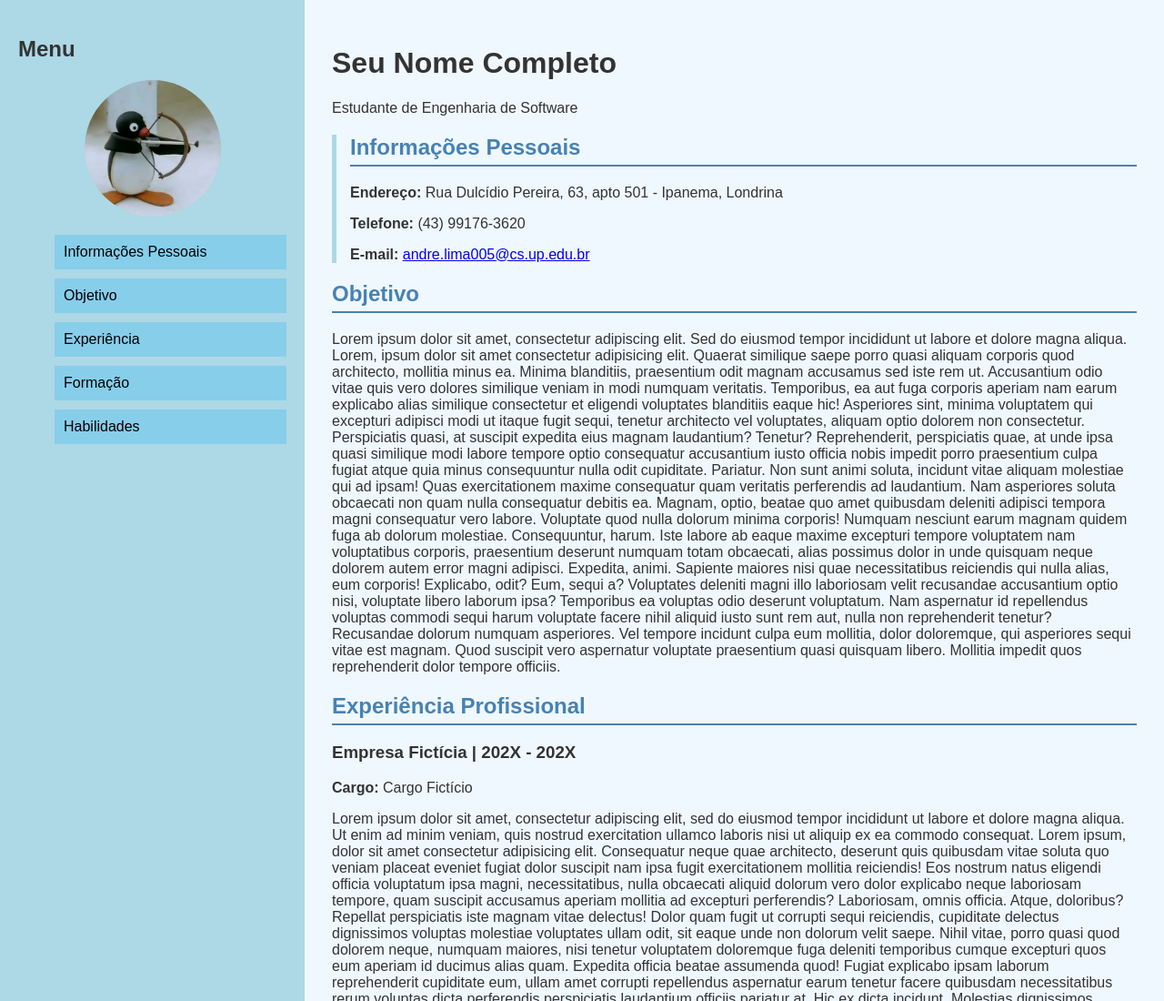
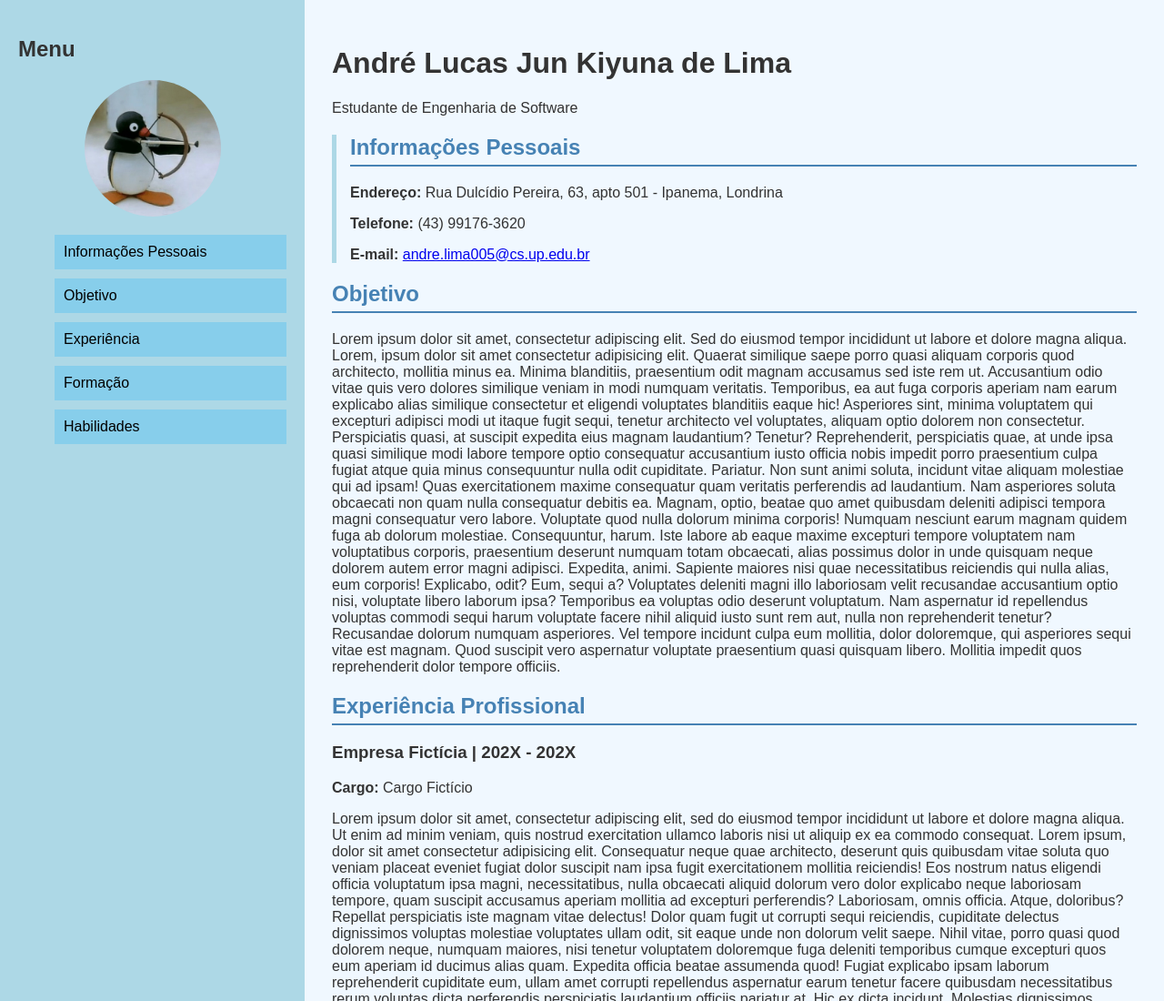
Before and after one commit to andre-kiyuna/testeWeb, a plain HTML site: page docs/index.html in a window 1280 px wide. Shown: the top 1100 px of the page at 91% size. Drawn offline with Linux system fonts and the light colour scheme.

Commit message:
Update index.html

```diff
--- a/docs/index.html
+++ b/docs/index.html
@@ -25,7 +25,7 @@
 
     <div class="conteudo">
         <header>
-            <h1>Seu Nome Completo</h1>
+            <h1>André Lucas Jun Kiyuna de Lima</h1>
                  <p class="titulo-profissional">Estudante de Engenharia de Software</p>
         </header>
 
@@ -92,4 +92,5 @@
     </div>
 </body>
 
+
 </html>
```
